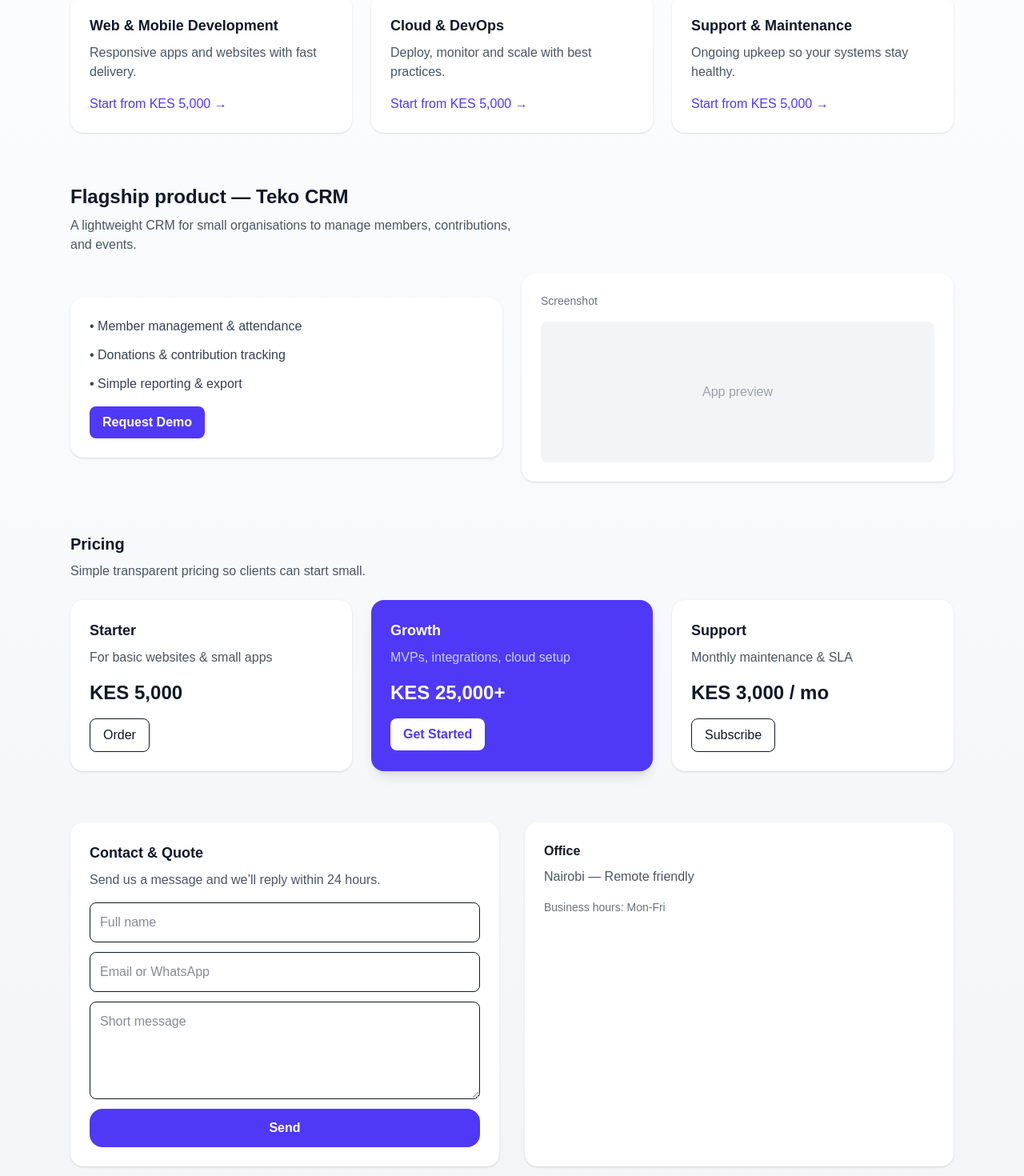
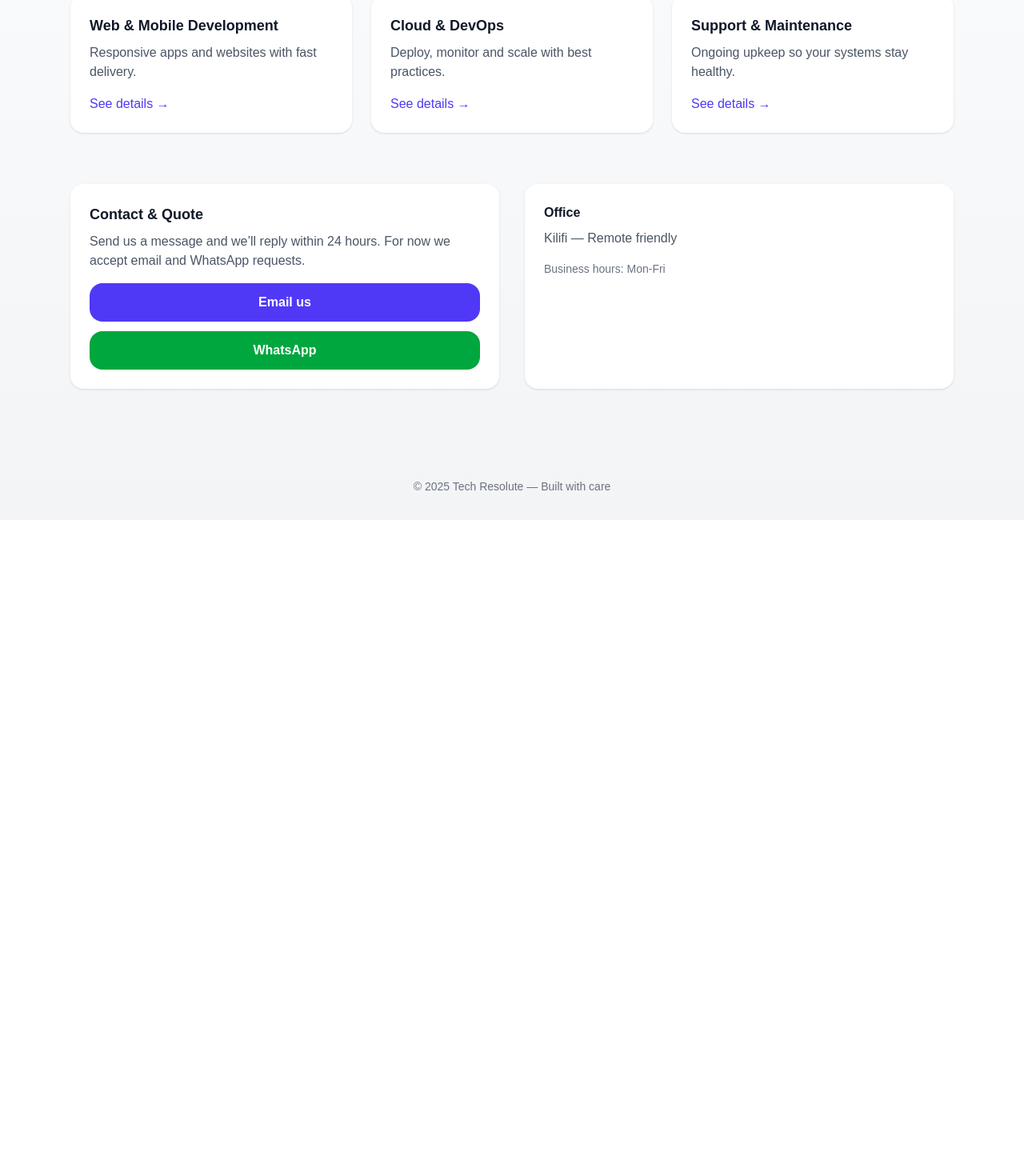
Before and after one commit to techevolution26/tech-resolute, a Next.js app: page / in a window 1280 px wide. Shown: the part 720-2190 px from the top of the page at 80% size. After the commit the page ends 1370 px from the top, so only its background shows below. Built offline with nearby package versions, Linux system fonts and the light colour scheme.

Commit message:
enhanced Ux on homepage & added service-pages

```diff
--- a/src/app/page.tsx
+++ b/src/app/page.tsx
@@ -1,9 +1,6 @@
-// LandingPage.jsx
-// Single-file React component (Tailwind + Framer Motion)
-// - Default export: LandingPage
-
 import React from 'react'
 import Image from 'next/image'
+import Link from 'next/link'
 import HeroClient from '@/components/HeroClient'
 
 
@@ -25,12 +22,16 @@
             <div className="text-xs text-gray-500">Tech products & services</div>
           </div>
         </div>
+
+
         <nav className="hidden md:flex items-center gap-6 text-sm text-gray-700">
-      <a href="#services" className="hover:underline">Services</a>
-      <a href="#product" className="hover:underline">Product</a>
-      <a href="#pricing" className="hover:underline">Pricing</a>
-      <a href="#contact" className="px-4 py-2 bg-white rounded-xl shadow-sm">Contact</a>
+          <Link href="/services" className="hover:underline">Services</Link>
+          <Link href="/#Products" className="hover:underline">Products</Link>
+          <a href="#contact" className="hover:underline">Contact</a>
+          <Link href="/about" className="hover:underline">About</Link>
         </nav>
+
+
         <button className="md:hidden p-2 rounded-lg bg-white shadow-sm">Menu</button>
       </header>
 
@@ -56,7 +57,9 @@
             </div>
           </div>
         </section>
-{/* SERVICES */}
+
+
+        {/* QUICK SERVICES PREVIEW - links to /services */}
         <section id="services" className="mt-16">
           <h2 className="text-2xl font-bold">Services we offer</h2>
           <p className="mt-2 text-gray-600">Short-term services that generate cashflow while we build your product.</p>
@@ -72,100 +75,50 @@
                 <div className="text-lg font-semibold">{s.title}</div>
                 <div className="mt-2 text-gray-600">{s.desc}</div>
                 <div className="mt-4">
-<a href="#contact" className="text-indigo-600 font-medium">Start from KES 5,000 →</a>
+                  <Link href="/services" className="text-indigo-600 font-medium">See details →</Link>
                 </div>
               </div>
             ))}
           </div>
         </section>
+        {/* CONTACT (kept simple) */}
+        <section id="contact" className="mt-16 mb-20 grid grid-cols-1 md:grid-cols-2 gap-8">
+          <div className="bg-white p-6 rounded-2xl shadow-sm">
+            <h4 className="font-bold text-lg">Contact & Quote</h4>
+            <p className="mt-2 text-gray-600">Send us a message and we’ll reply within 24 hours. For now we accept email and WhatsApp requests.</p>
 
 
-{/* PRODUCT */}
-<section id="product" className="mt-16">
-<h2 className="text-2xl font-bold">Flagship product — Teko CRM</h2>
-<p className="mt-2 text-gray-600 max-w-xl">A lightweight CRM for small organisations to manage members, contributions, and events.</p>
+            <div className="mt-4 grid gap-3">
+              <a
+                href={`mailto:techevo404@gmail.com?subject=${encodeURIComponent('Quote request')}`}
+                className="inline-block px-4 py-3 rounded-2xl bg-indigo-600 text-white font-semibold text-center"
+              >
+                Email us
+              </a>
 
 
-<div className="mt-6 grid grid-cols-1 md:grid-cols-2 gap-6 items-center">
-<div className="bg-white rounded-2xl p-6 shadow-sm">
-<ul className="space-y-3 text-gray-700">
-<li>• Member management & attendance</li>
-<li>• Donations & contribution tracking</li>
-<li>• Simple reporting & export</li>
-</ul>
-<div className="mt-4">
-<a href="#contact" className="inline-block px-4 py-2 rounded-lg bg-indigo-600 text-white font-semibold">Request Demo</a>
-</div>
-</div>
-<div className="bg-white rounded-2xl p-6 shadow-sm">
-<div className="text-sm text-gray-500">Screenshot</div>
-<div className="mt-4 w-full h-44 bg-gray-100 rounded-lg flex items-center justify-center text-gray-400">App preview</div>
-</div>
-</div>
-</section>
-{/* PRICING */}
-<section id="pricing" className="mt-16">
-<h3 className="text-xl font-bold">Pricing</h3>
-<p className="mt-2 text-gray-600">Simple transparent pricing so clients can start small.</p>
-
-
-<div className="mt-6 grid grid-cols-1 md:grid-cols-3 gap-6">
-<div className="bg-white p-6 rounded-2xl shadow-sm">
-<div className="text-lg font-semibold">Starter</div>
-<div className="mt-2 text-gray-600">For basic websites & small apps</div>
-<div className="mt-4 font-bold text-2xl">KES 5,000</div>
-<div className="mt-4">
-<a href="#contact" className="inline-block px-4 py-2 rounded-lg border">Order</a>
-</div>
-</div>
-
-
-<div className="bg-indigo-600 text-white p-6 rounded-2xl shadow-lg">
-<div className="text-lg font-semibold">Growth</div>
-<div className="mt-2 text-indigo-200">MVPs, integrations, cloud setup</div>
-<div className="mt-4 font-bold text-2xl">KES 25,000+</div>
-<div className="mt-4">
-<a href="#contact" className="inline-block px-4 py-2 rounded-lg bg-white text-indigo-600 font-semibold">Get Started</a>
+              <a
+                href={`https://wa.me/254745880757?text=${encodeURIComponent('Hello, I need a quote.')}`}
+                target="_blank"
+                rel="noreferrer"
+                className="inline-block px-4 py-3 rounded-2xl bg-green-600 text-white font-semibold text-center"
+              >
+                WhatsApp
+              </a>
             </div>
           </div>
 
 
           <div className="bg-white p-6 rounded-2xl shadow-sm">
-<div className="text-lg font-semibold">Support</div>
-<div className="mt-2 text-gray-600">Monthly maintenance & SLA</div>
-<div className="mt-4 font-bold text-2xl">KES 3,000 / mo</div>
-<div className="mt-4">
-<a href="#contact" className="inline-block px-4 py-2 rounded-lg border">Subscribe</a>
-</div>
-</div>
-</div>
-</section>
-
-
-{/* CONTACT */}
-<section id="contact" className="mt-16 mb-20 grid grid-cols-1 md:grid-cols-2 gap-8">
-<div className="bg-white p-6 rounded-2xl shadow-sm">
-<h4 className="font-bold text-lg">Contact & Quote</h4>
-<p className="mt-2 text-gray-600">Send us a message and we’ll reply within 24 hours.</p>
-<form className="mt-4 grid gap-3">
-<input placeholder="Full name" className="p-3 rounded-lg border" />
-<input placeholder="Email or WhatsApp" className="p-3 rounded-lg border" />
-<textarea placeholder="Short message" className="p-3 rounded-lg border" rows={4} />
-<button className="px-4 py-3 rounded-2xl bg-indigo-600 text-white font-semibold">Send</button>
-</form>
-</div>
-
-
-<div className="bg-white p-6 rounded-2xl shadow-sm">
             <h4 className="font-bold">Office</h4>
-<p className="mt-2 text-gray-600">Nairobi — Remote friendly</p>
+            <p className="mt-2 text-gray-600">Kilifi — Remote friendly</p>
             <div className="mt-4 text-sm text-gray-500">Business hours: Mon-Fri</div>
           </div>
         </section>
 
 
         <footer className="py-8 text-center text-sm text-gray-500">
-© {new Date().getFullYear()} Teko Labs — Built with care
+          © {new Date().getFullYear()} Tech Resolute — Built with care
         </footer>
       </main>
     </div>
--- /dev/null
+++ b/src/app/services/page.tsx
@@ -0,0 +1,68 @@
+// File: src/app/services/page.jsx
+// Server component - services listing
+import Link from 'next/link'
+import { title } from 'process';
+
+
+const SERVICES = [
+    { title: 'Web & Mobile Development', slug: 'web-mobile-development', summary: 'Responsive websites & mobile apps. Fast MVP delivery.', starting: 'KES 5,000' },
+    { title: 'Cloud & DevOps', slug: 'cloud-devops', summary: 'Deploy, monitor and scale apps with best practices.', starting: 'KES 15,000' },
+    { title: 'IT Support & Maintenance', slug: 'support-maintenance', summary: 'Monthly upkeep, backups and SLA support.', starting: 'KES 3,000 / mo' },
+    { title: 'Custom Software Products', slug: 'custom-software-products', summary: 'Ready-made software solutions to jumpstart your business.', starting: 'KES 20,000' },
+    { title: 'IT Consulting & Strategy', slug: 'it-consulting-strategy', summary: 'Expert advice to align technology with your business goals.', starting: 'KES 10,000' },
+    { title: 'Cybersecurity Services', slug: 'cybersecurity-services', summary: 'Protect your digital assets with our comprehensive security solutions.', starting: 'KES 8,000' },
+    { title: 'Data Analysis & Visualization', slug: 'data-analysis-visualization', summary: 'Transform data into actionable insights with our analysis and visualization services.', starting: 'KES 12,000' },
+]
+
+
+export default function ServicesPage() {
+    return (
+        <div className="max-w-5xl mx-auto px-6 py-12">
+            <header className="mb-8">
+                <h1 className="text-3xl font-bold">Our Services</h1>
+                <p className="mt-2 text-gray-600">
+                    Choose a service to see details and request a quote (email or WhatsApp).
+                </p>
+            </header>
+
+            <div className="grid grid-cols-1 md:grid-cols-3 gap-6">
+                {SERVICES.map((s) => (
+                    <article key={s.slug} className="bg-white p-6 rounded-2xl shadow-sm">
+                        <h2 className="text-lg font-semibold">{s.title}</h2>
+                        <p className="mt-2 text-gray-600">{s.summary}</p>
+                        <div className="mt-4 text-sm text-gray-500">
+                            Starting at <span className="font-bold text-gray-800">{s.starting}</span>
+                        </div>
+                        <div className="mt-4 flex gap-3">
+                            <Link href={`/services/${s.slug}`} className="inline-block px-4 py-2 rounded-lg border">
+                                View
+                            </Link>
+                            <a
+                                href={`mailto:techevo404@gmail.com?subject=${encodeURIComponent(
+                                    'Quote request: ' + s.title
+                                )}&body=${encodeURIComponent(
+                                    'Hi,\n\nI would like a quote for: ' +
+                                    s.title +
+                                    '\n\nBriefly describe your needs:\n'
+                                )}`}
+                                className="inline-block px-4 py-2 rounded-lg bg-indigo-600 text-white"
+                            >
+                                Email
+                            </a>
+                            <a
+                                href={`https://wa.me/254745880757?text=${encodeURIComponent(
+                                    'Hello, I need a quote for: ' + s.title
+                                )}`}
+                                target="_blank"
+                                rel="noreferrer"
+                                className="inline-block px-4 py-2 rounded-lg bg-green-600 text-white"
+                            >
+                                WhatsApp
+                            </a>
+                        </div>
+                    </article>
+                ))}
+            </div>
+        </div>
+    );
+}
```
Also changed, not shown: src/app/services/[slug]/page.tsx (added, +70 -0 lines), src/components/HeroClient.tsx (indentation only). Lines whose indentation alone changed are shown as unchanged.
